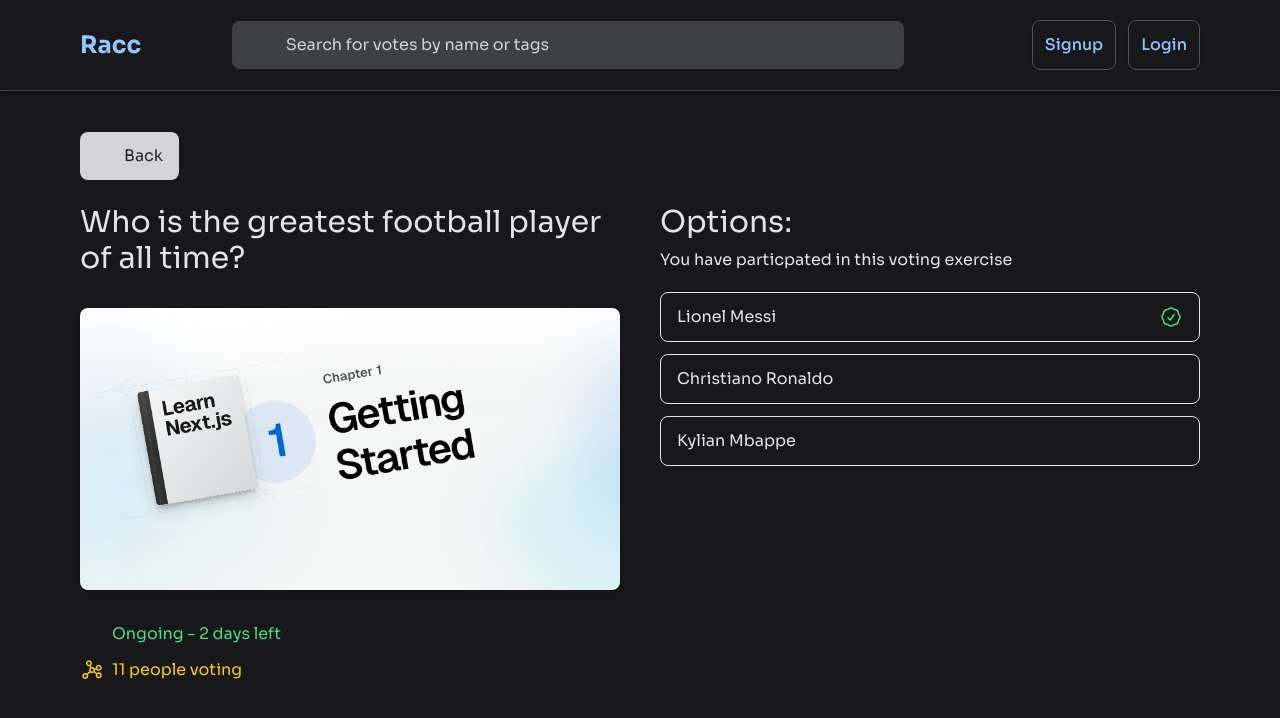
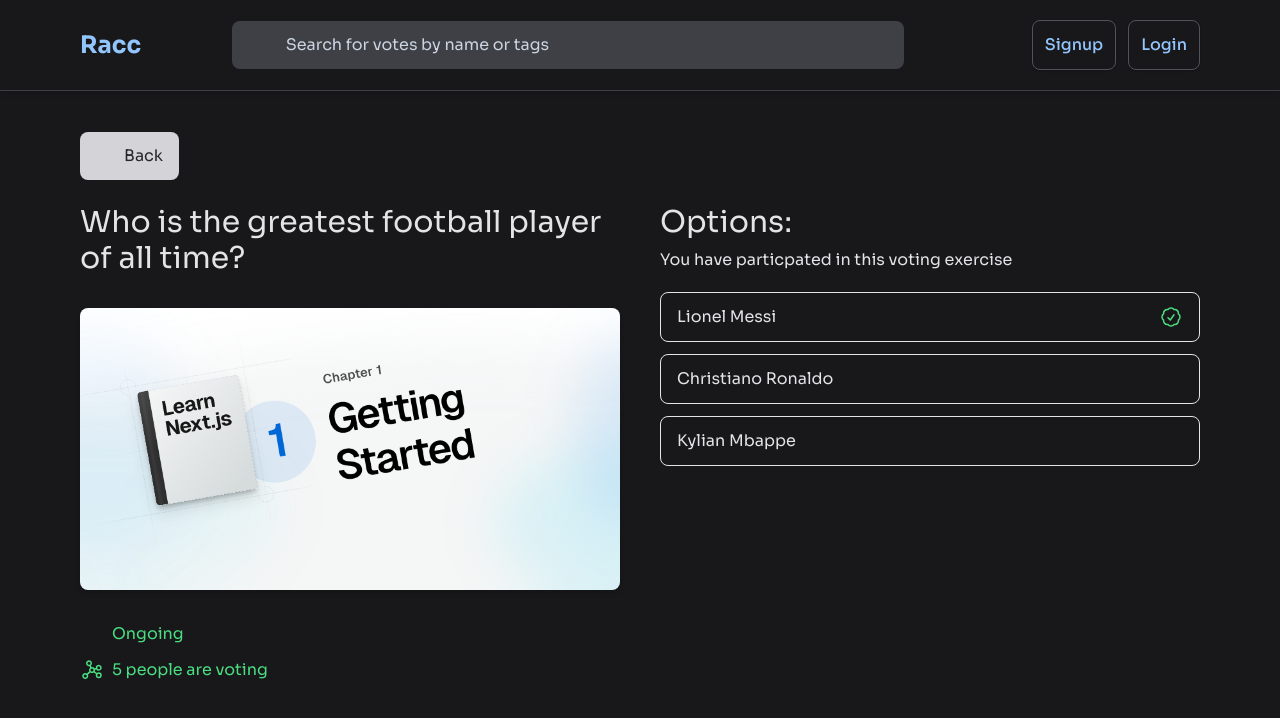
Before and after one commit to fisayo-dev/racc, a React (Vite) app: page /vote/1 in a window 1280 px wide. Shown: the top 718 px of the page. Built offline with nearby package versions, Linux system fonts and the light colour scheme; some icons are missing.

Commit message:
updating vote descrition content to show properties of votes

```diff
--- a/src/pages/vote/VoteDescription.jsx
+++ b/src/pages/vote/VoteDescription.jsx
@@ -1,11 +1,18 @@
 import { ArrowLeft, Check, Clock } from "iconsax-react";
 import image4 from "../../assets/samples/nextjs.png";
 import { Header } from "../../components";
-import { Link } from "react-router-dom";
+import { Link, useParams } from "react-router-dom";
 import { CheckBadgeIcon } from "@heroicons/react/24/outline";
 import { PiGraph } from "react-icons/pi";
+import { fakeVotingList } from "../../components/VoteLists";
+import { Calendar } from "lucide-react";
 
 const VoteDescription = () => {
+  const { id } = useParams();
+
+  const particularVote = fakeVotingList.filter((vote) => vote.id == id);
+  const { description, voters, status, tags, start_date, end_date, options } =
+    particularVote[0];
   return (
     <div className="grid gap-2 text-zinc-200">
       <Header />
@@ -19,27 +26,48 @@ const VoteDescription = () => {
           </Link>
           <div className="grid gap-10 items-start md:grid-cols-2">
             <div className="grid gap-8">
-              <h2 className="md:text-3xl text-2xl">
-                Who is the greatest football player of all time?
-              </h2>
+              <h2 className="md:text-3xl text-2xl">{description}</h2>
               <div className="shadow-md rounded-lg overflow-hidden">
                 <img src={image4} className="w-full" alt="" />
               </div>
               <div className="grid gap-3">
-                <div className="flex text-green-400 items-center gap-2">
-                  <Clock className="w-6 h-6" />
-                  <p>Ongoing - 2 days left</p>
+                <div
+                  className={`capitalize flex ${
+                    status == "upcoming" && "text-blue-400"
+                  } ${status == "ended" && "text-red-400"} ${
+                    status == "ongoing" && "text-green-400"
+                  } items-center gap-2`}
+                >
+                  {status == "upcoming" && <Calendar className="w-6 h-6" />}
+                  {status == "ended" && <Check className="w-6 h-6" />}
+                  {status == "ongoing" && <Clock className="w-6 h-6" />}
+                  <p>{status}</p>
                 </div>
-                <div className="flex text-yellow-400 items-center gap-2">
+                <div
+                  className={`flex ${
+                    status == "ended" && "text-red-400"
+                  } ${
+                    status == "ongoing" && "text-green-400"
+                  } items-center gap-2`}
+                >
                   <PiGraph className="w-6 h-6" />
-                  <p>11 people voting</p>
+                  {voters.length > 0 ? (
+                    <p>
+                      {voters.length} people{" "}
+                      {status == "ended" ? "voted" : "are voting"}
+                    </p>
+                  ) : (
+                    <p>No voters available</p>
+                  )}
                 </div>
               </div>
             </div>
             <div className="grid gap-5">
               <div className="grid gap-2">
                 <h2 className="md:text-3xl text-2xl">Options:</h2>
-                <p className="text-md">You have particpated in this voting exercise</p>
+                <p className="text-md">
+                  You have particpated in this voting exercise
+                </p>
               </div>
               <div className="grid gap-3">
                 <div className="px-4 py-3 rounded-lg hover:bg-zinc-800  border-[0.102rem] border-zinc-200 cursor-pointer">
```
